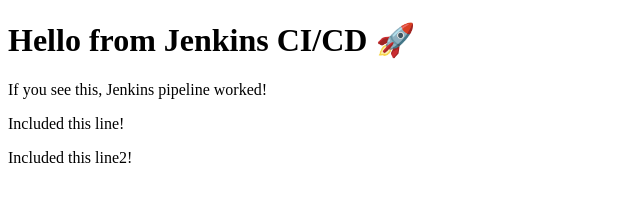
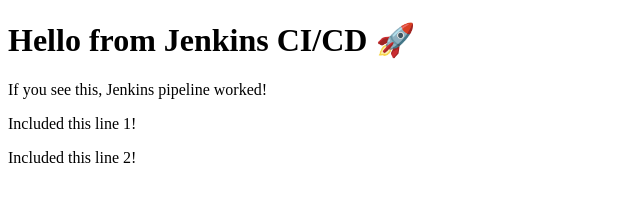
Before and after one commit to githubanil2021/gitest, a plain HTML site: page Index.htm in a window 1280 px wide. Shown: the full height of the page, 0-640 px from the left. Drawn offline with Linux system fonts and the light colour scheme.

Commit message:
CI CD Jenkins 17 apr 18 31

```diff
--- a/Index.htm
+++ b/Index.htm
@@ -8,8 +8,8 @@
 <body>
     <h1>Hello from Jenkins CI/CD 🚀</h1>
     <p>If you see this, Jenkins pipeline worked!</p>
-    <p>Included this line!</p>
-    <p>Included this line2!</p>
+    <p>Included this line 1!</p>
+    <p>Included this line 2!</p>
 
 </body>
 
```
